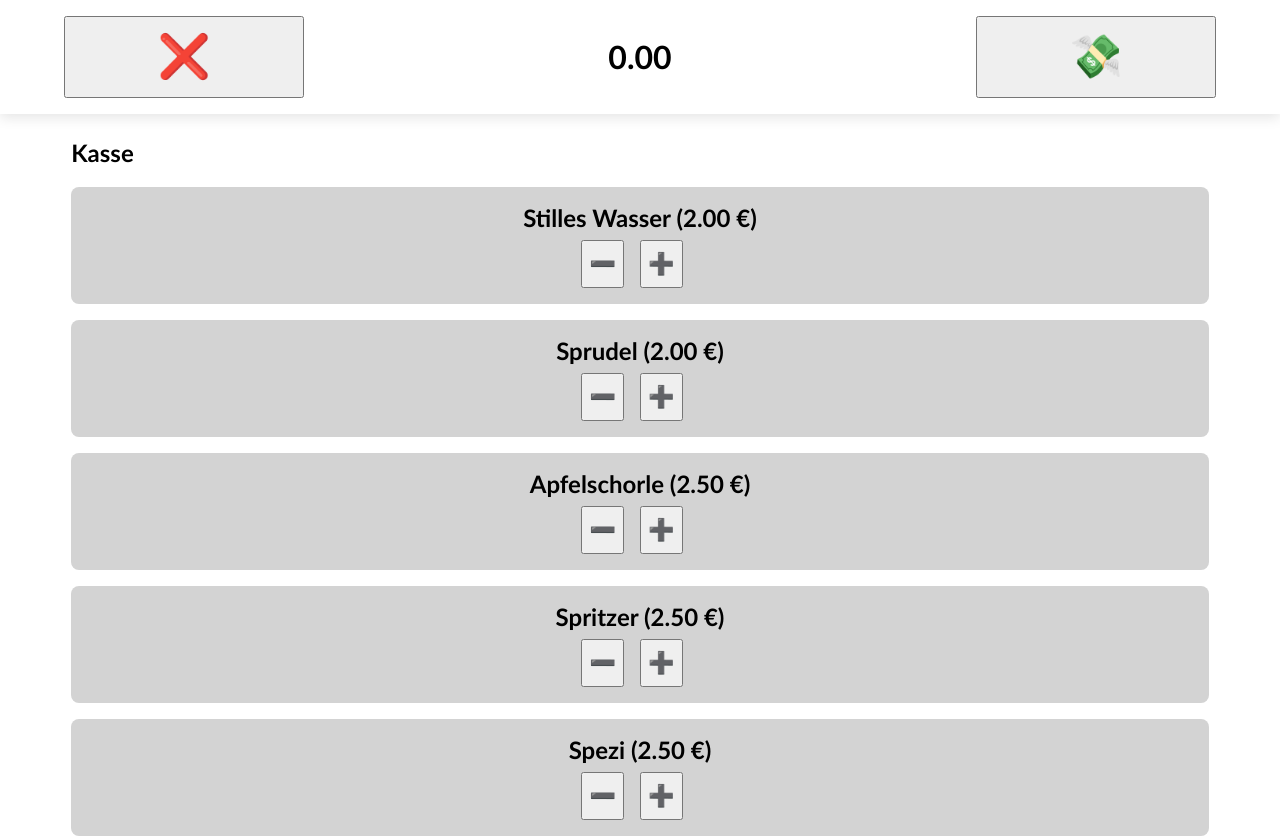
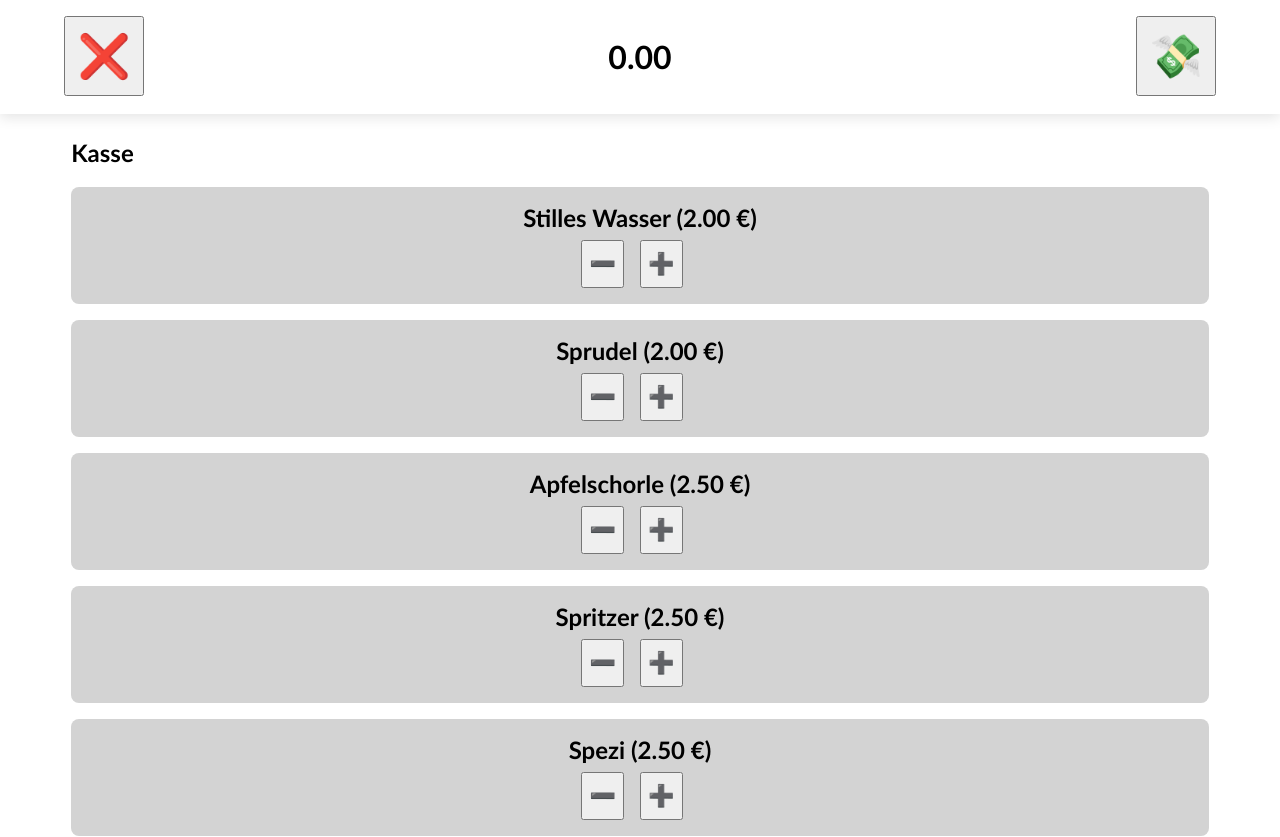
Before and after one commit to seveves/casizi, an Angular app: page / in a window 1280 px wide. Shown: the top 837 px of the page. Built offline with nearby package versions, Linux system fonts and the light colour scheme.

Commit message:
updated button size

```diff
--- a/src/app/app.component.scss
+++ b/src/app/app.component.scss
@@ -13,12 +13,13 @@ header {
   padding-bottom: 16px;
 
   h1 {
-    flex: 3;
+    flex: 1;
     text-align: center;
   }
 
   button {
-    flex: 1;
+    width: 80px;
+    height: 80px;
     font-size: 32pt;
   }
 }
```
